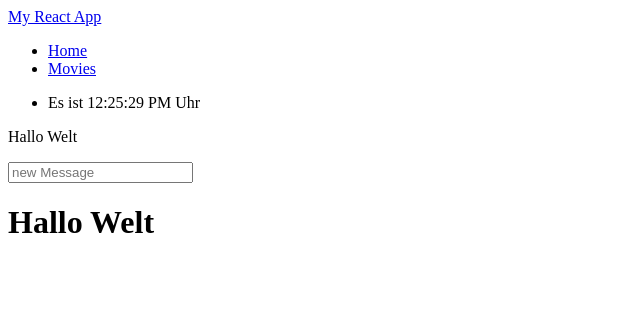
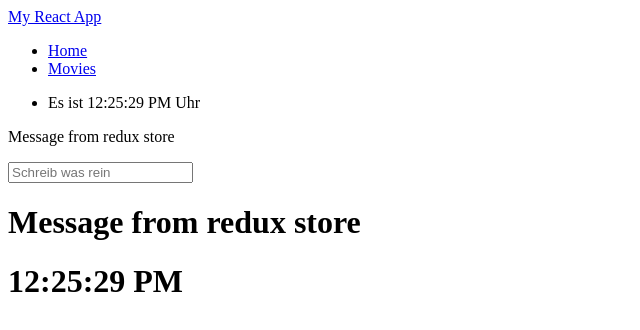
Before and after one commit to brunoagcorreia/react-exercises, a React app: page index.html in a window 1280 px wide. Shown: the whole page, without its empty margins (0-640 px from the left). Built offline with nearby package versions, Linux system fonts and the light colour scheme; files whose address does not match are found by name.

Commit message:
activate redux stuff for msg

```diff
--- a/index.html
+++ b/index.html
@@ -7,6 +7,8 @@
     <title>React Exercises</title>
     <link rel="dns-prefetch" href="//fonts.gstatic.com">
     <link href="https://fonts.googleapis.com/css?family=Nunito" rel="stylesheet">
+    <link rel="stylesheet" href="https://use.fontawesome.com/releases/v5.7.0/css/all.css" integrity="sha384-lZN37f5QGtY3VHgisS14W3ExzMWZxybE1SJSEsQp9S+oqd12jhcu+A56Ebc1zFSJ" crossorigin="anonymous">
+
     <link href="css/app.css" rel="stylesheet">
 </head>
 <body>
--- a/resources/js/components/Home.js
+++ b/resources/js/components/Home.js
@@ -3,6 +3,7 @@ import {Provider} from "react-redux";
 import { createStore } from 'redux';
 import Msg from "./Msg";
 import MyStore from "../inc/constants";
+import Time from "./Time";
 
 const initialState = {
     msg: "Message from redux store",
@@ -17,6 +18,7 @@ function reducer(state = initialState, action) {
 }
 const store = createStore(
     reducer,
+    // only for activating firefox add-on "Redux DevTools" if installed
     window.__REDUX_DEVTOOLS_EXTENSION__ && window.__REDUX_DEVTOOLS_EXTENSION__()
 );
 
@@ -33,7 +35,8 @@ class Home extends React.Component {
                     </div>
                     <div className="col">
                         <div className="float-right">
-                            <h1><Msg/></h1>
+                            <h1><Msg /></h1>
+                            <h1><Time/></h1>
                         </div>
                     </div>
                 </div>
--- a/resources/js/components/Msg.js
+++ b/resources/js/components/Msg.js
@@ -1,5 +1,5 @@
 import React from 'react'
-import { connect } from 'react-redux';
+import { connect } from 'react-redux'
 import MyStore from '../inc/constants'
 
 class Msg extends React.Component {
@@ -11,33 +11,31 @@ class Msg extends React.Component {
         this.state = {
             msg: 'Hallo Welt',
         };
-        this.change = this.change.bind(this);
+        this.change = this.change.bind(this)
     }
 
     change(e) {
-        this.setState({ msg: e.target.value })
-/*
+        this.setState({ msg: e.target.value });
         this.props.dispatch({
             type: MyStore.UPDATE_MSG,
             msg: e.target.value
         });
- */
     }
 
     render () {
-        document.title = this.state.msg;
+        document.title = this.props.msg;
 
         if(this.props.withInput) {
             return (
                 <div className="msg">
-                    <span>{this.state.msg}</span>
+                    <span>{this.props.msg}</span>
                     <p>
-                        <input onChange={this.change} placeholder={this.state.placeholder || 'new Message'} />
+                        <input onChange={this.change} placeholder={this.props.placeholder || 'new Message'} />
                     </p>
                 </div>
             )
         } else {
-            return (<span>{this.state.msg}</span>)
+            return (<span>{this.props.msg}</span>)
         }
     }
 }
@@ -49,6 +47,6 @@ function mapStateToProps(state) {
 }
 
 // Then replace this:
-export default Msg
+//export default Msg
 // With this:
-//export default connect(mapStateToProps)(Msg);
+export default connect(mapStateToProps)(Msg);
```
